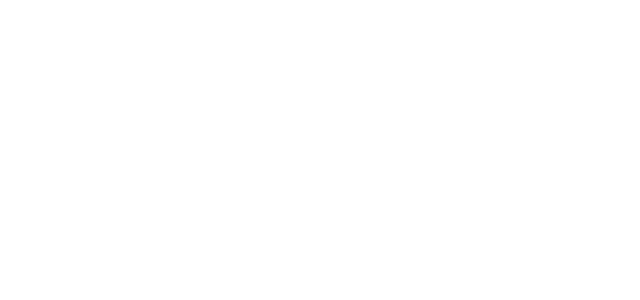
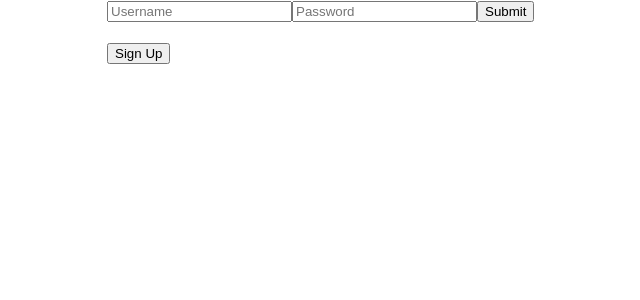
Before and after one commit to oanapintoiu/Study_buddy_op, a React (Create React App) app in the folder frontend/: page / in a window 1280 px wide. Before the commit this address had no page. Shown: the top 300 px of the page, without its empty margins (113-753 px from the left). Built offline with nearby package versions, Linux system fonts and the light colour scheme.

Commit message:
adding pomodoro to tools, fixing routes

```diff
--- a/frontend/src/components/app/App.js
+++ b/frontend/src/components/app/App.js
@@ -21,9 +21,15 @@ const App = () => {
   })
     return (
       <>
+
+<div className="App">
+
+</div>
+
       {token ? <Sidebar navigate={navigate}/>: null}
       <div className="app-body">
         <Routes>
+        <Route path='/'  element={<LoginForm  navigate={ useNavigate() }/>}/>
           <Route path="/posts" element={<Feed navigate={navigate} />} />
           <Route path='/groups/:groupId' element={<StudyGroup navigate={ useNavigate() }/>}/>
           <Route path='/login'  element={<LoginForm  navigate={ useNavigate() }/>}/>
--- a/frontend/src/components/auth/LoginForm.js
+++ b/frontend/src/components/auth/LoginForm.js
@@ -54,6 +54,7 @@ const LogInForm = ({ navigate }) => {
   };
 
   return (
+    <>
     <form onSubmit={handleSubmit}>
       <input
         placeholder="Username"
@@ -71,6 +72,11 @@ const LogInForm = ({ navigate }) => {
       />
       <input role="submit-button" id="submit" type="submit" value="Submit" />
     </form>
+    <div>
+      <br></br>
+      <button onClick={() => navigate("/signup")}>Sign Up</button>
+    </div>
+    </>
   );
 };
 
--- a/frontend/src/components/sidebar/Sidebar.js
+++ b/frontend/src/components/sidebar/Sidebar.js
@@ -40,6 +40,7 @@ const Sidebar = ({navigate}) => {
       <a target="_blank"href="https://zoom.us/">Zoom</a>
       <a target="_blank"href="https://trello.com/">Trello</a>
       <a target="_blank"href="https://excalidraw.com/">Excalidraw</a>
+      <a target="_blank"href="https://pomofocus.io/">Pomodoro</a>
     </div>
   </div>
   <br />
```
